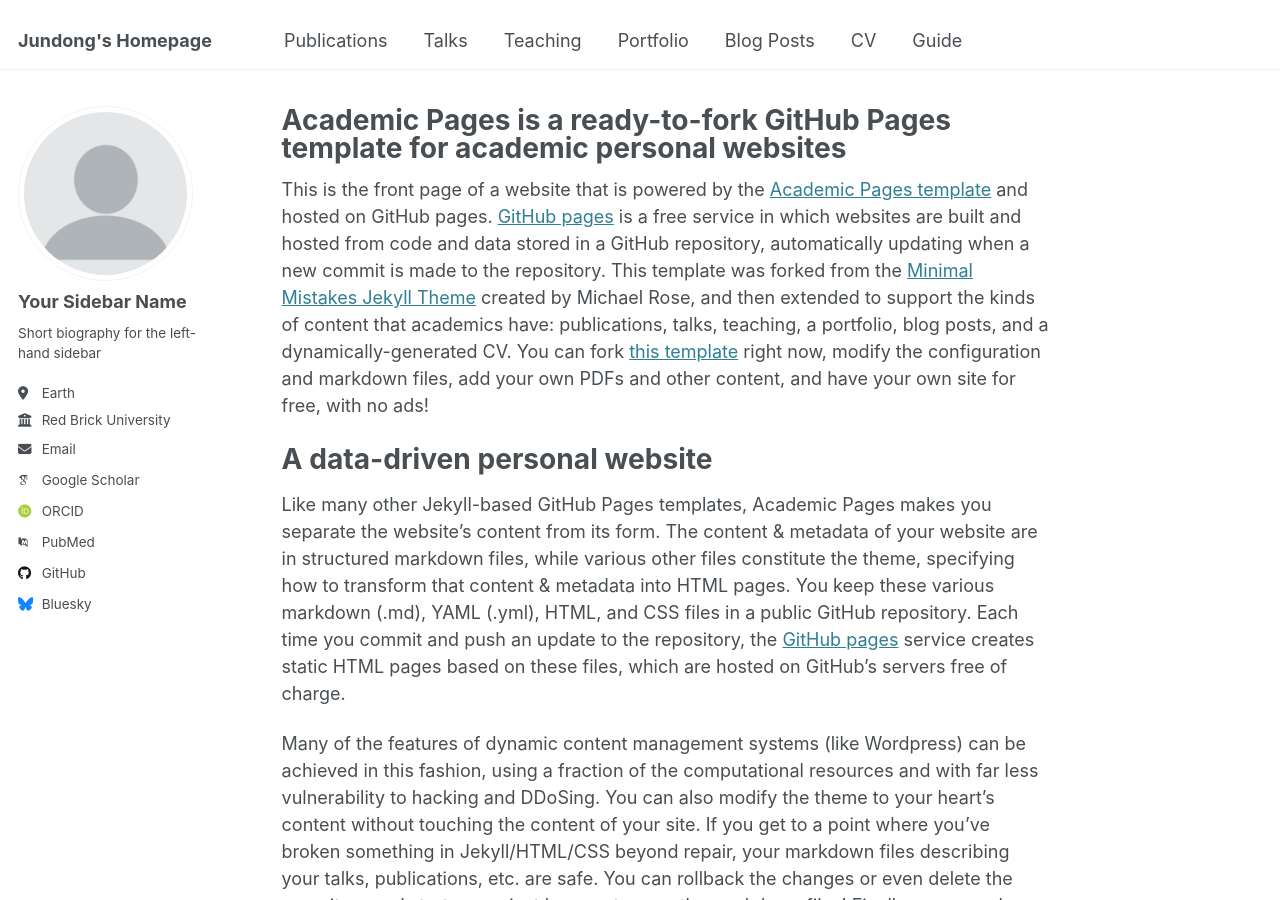
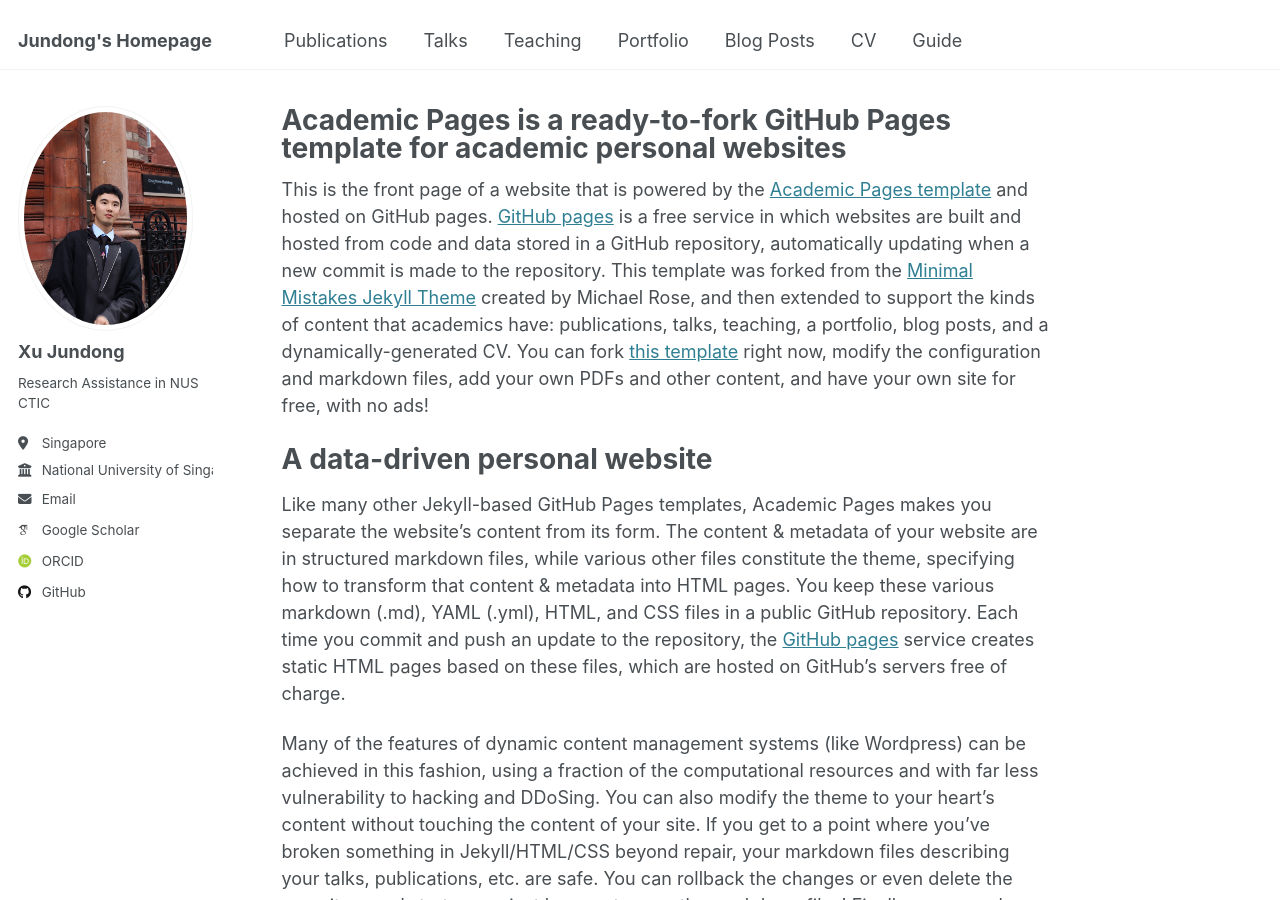
Before and after one commit to Aiden0526/aiden0526.github.io, a Jekyll site: the page built from _pages/about.md, in a window 1280 px wide and 900 px high. Built offline with Jekyll 4.4.1, drawn with Linux system fonts in a browser that asks for light colours; some web fonts are replaced.

Commit message:
update side bar

```diff
--- a/_config.yml
+++ b/_config.yml
@@ -22,22 +22,22 @@ repository               : "Aiden0526/aiden0526.github.io"
 #               Additional customization can be done by editing /_includes/author-profile.html
 author:
   # Biographic information
-  avatar           : "profile.png"
-  name             : "Your Sidebar Name"
+  avatar           : "profile.jpg"
+  name             : "Xu Jundong"
   pronouns         : # example: "she/her"
-  bio              : "Short biography for the left-hand sidebar"
-  location         : "Earth"
-  employer         : "Red Brick University"
+  bio              : "Research Assistance in NUS CTIC"
+  location         : "Singapore"
+  employer         : "National University of Singapore"
   uri              : # URL
-  email            : "none@example.org"
+  email            : "jundong.xu@u.nus.edu"
 
   # Academic websites
   arxiv            : # URL - Update with the correct link to your profile
-  googlescholar    : "https://scholar.google.com/citations?user=PS_CX0AAAAAJ"
+  googlescholar    : "https://scholar.google.com/citations?user=kx4xFzMAAAAJ&hl=en"
   impactstory      : # URL
   orcid            : "http://orcid.org/yourorcidurl"
   semantic         : # URL
-  pubmed           : "https://www.ncbi.nlm.nih.gov/pubmed/?term=john+snow"
+  pubmed           : # URL
   researchgate     : # URL
   scopus           : # URL
 
@@ -45,12 +45,12 @@ author:
   bitbucket        : # Username - Update with your username on the site
   codepen          : # Username
   dribbble         : # Username
-  github           : "academicpages"
+  github           : "https://github.com/Aiden0526"
   kaggle           : # Username
   stackoverflow    : # User number or user number and name (i.e., use "1" or "1/jeff-atwood")
 
   # Social media
-  bluesky          : "bsky.app" # Replace this with you Bluesky username
+  bluesky          : # Username
   facebook         : # Username
   flickr           : # Username
   foursquare       : # Username
```
Also changed, not shown: images/profile.jpg (added), images/profile.png (deleted).
